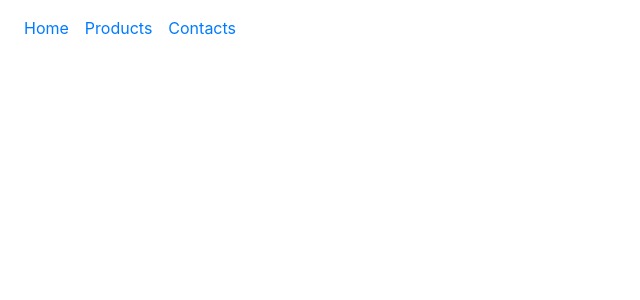
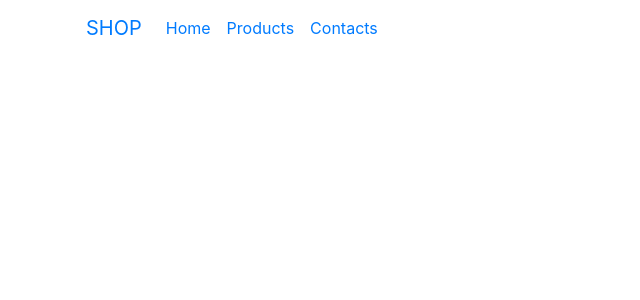
Before and after one commit to kapa16/react-shop, a React (Create React App) app: page /contacts in a window 1280 px wide. Shown: the top 300 px of the page, without its empty margins (0-640 px from the left). Built offline with nearby package versions, Linux system fonts and the light colour scheme.

Commit message:
add logo, replace menu content to the header, App replace to the directory

```diff
--- a/src/App.js
+++ b/src/components/App/App.js
@@ -1,6 +1,6 @@
 import React from 'react';
 import { BrowserRouter as Router} from "react-router-dom";
-import Header from "./components/Header/Header";
+import Header from "../Header/Header";
 
 const App = () => {
   return (
--- a/src/components/Header/Header.js
+++ b/src/components/Header/Header.js
@@ -1,10 +1,23 @@
 import React from "react";
 import Menu from "../Menu/Menu";
+import {Link} from "react-router-dom";
 
 const Header = () => {
+
+  const menuItems = [
+    {label: 'Home', path: '/'},
+    {label: 'Products', path: '/products/'},
+    {label: 'Contacts', path: '/contacts'}
+  ];
+
   return (
-    <nav className='navbar navbar-expand-lg'>
-      <Menu/>
+    <nav className='navbar navbar-expand-lg container'>
+      <Link
+        className="navbar-brand"
+        to='/'>
+        SHOP
+      </Link>
+      <Menu menuItems={menuItems}/>
     </nav>
   )
 };
--- a/src/components/Menu/Menu.js
+++ b/src/components/Menu/Menu.js
@@ -1,13 +1,7 @@
 import React from "react";
 import MenuItem from "./MenuItem";
 
-const Menu = () => {
-
-  const menuItems = [
-    {label: 'Home', path: '/'},
-    {label: 'Products', path: '/products/'},
-    {label: 'Contacts', path: '/contacts'}
-  ];
+const Menu = ({menuItems}) => {
 
   const menuElement = menuItems.map((item) => {
     return (
@@ -19,7 +13,7 @@ const Menu = () => {
     )
   });
   return (
-      <ul className="navbar-nav">
+      <ul className="navbar-nav justify-content-center">
         {menuElement}
       </ul>
   )
--- a/src/components/Menu/MenuItem.js
+++ b/src/components/Menu/MenuItem.js
@@ -1,5 +1,5 @@
 import React from "react";
-import Link from "react-router-dom/es/Link";
+import {Link} from "react-router-dom";
 
 const MenuItem = ({label, path}) => {
   return (
--- a/src/index.js
+++ b/src/index.js
@@ -1,5 +1,5 @@
 import React from 'react';
 import ReactDOM from 'react-dom';
-import App from './App';
+import App from './components/App/App';
 
 ReactDOM.render(<App />, document.getElementById('root'));
```
